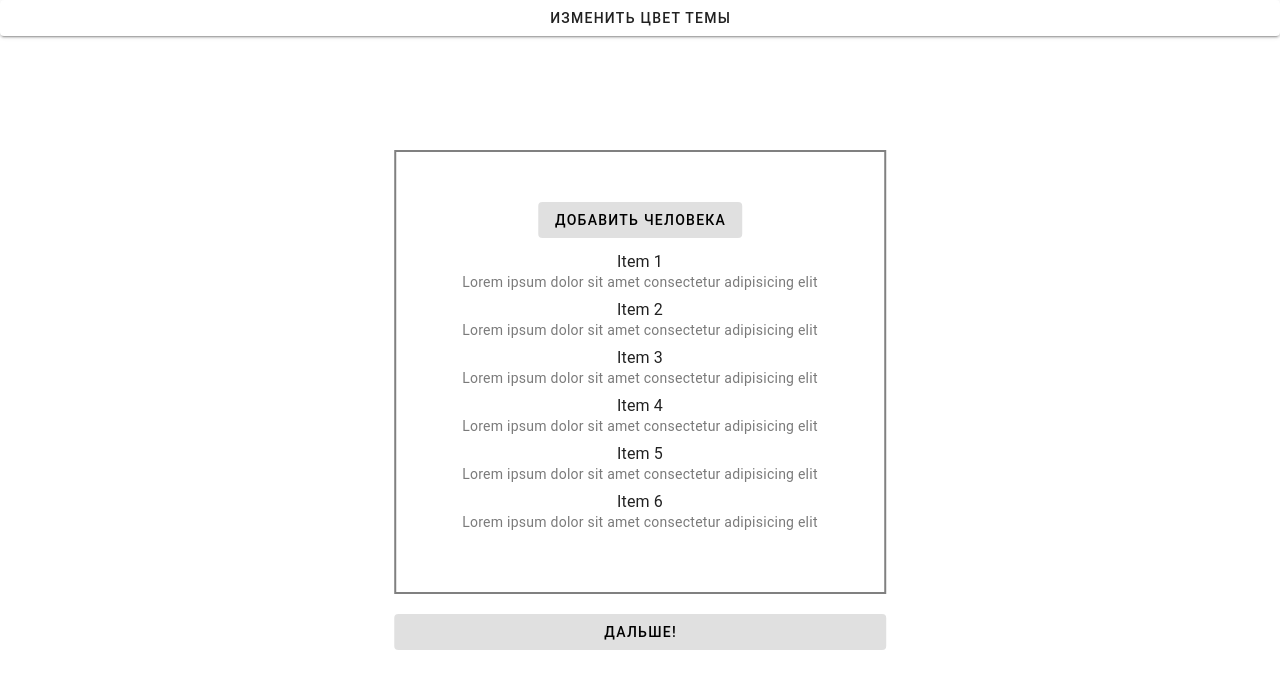
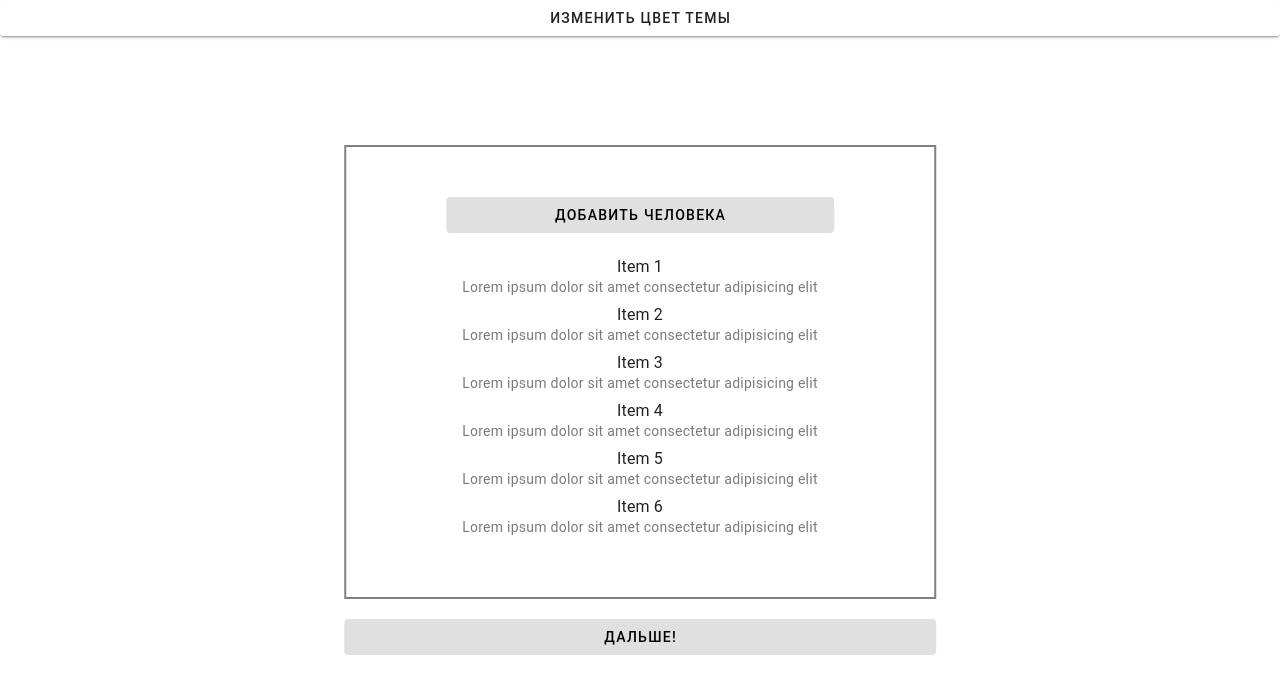
Before and after one commit to TatianaChF/-JS-Vue-, a Vue app: page /persons in a window 1280 px wide. Shown: the top 694 px of the page. Built offline with nearby package versions, Linux system fonts and the light colour scheme.

Commit message:
adding padding between container elements

```diff
--- a/src/assets/style.scss
+++ b/src/assets/style.scss
@@ -13,8 +13,11 @@
     }
 
     &__form-person {
-      padding: 50px 50px;
+      display: flex;
+      flex-direction: column;
+      padding: 50px 100px;
       border: 2px solid grey;
       margin-bottom: 20px;
+      grid-gap: 10px;
     }
 }
```
